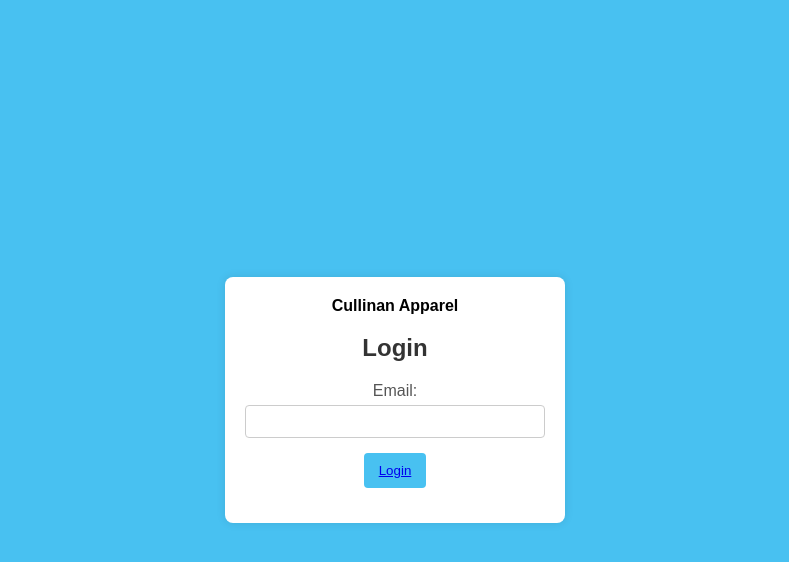
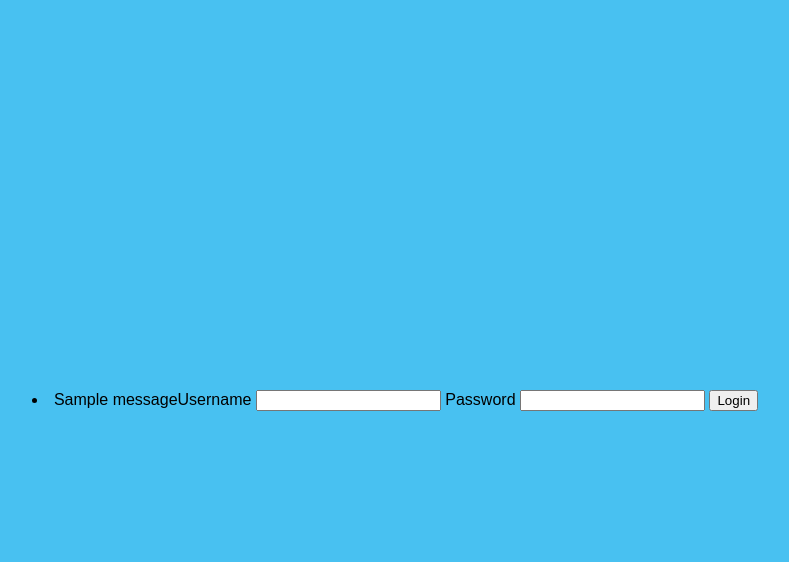
Before and after one commit to lauspence/Ecommerce, a Django app: template store/templates/store/login.html in a window 1280 px wide. Shown: the top 562 px of the page, without its empty margins (245-1034 px from the left). Run offline with Django 4.2, Linux system fonts and the light colour scheme; the template is opened without the code that fills it, so the values that code supplies are empty; one stand-in notice (Sample message) is shown.

Commit message:
Fourth commit

```diff
--- a/store/templates/store/login.html
+++ b/store/templates/store/login.html
@@ -61,8 +61,24 @@
     }
   </style>
 </head>
+
 <body>
-  <div class="login-container"> <b>Cullinan Apparel</b>
+
+  {% for message in messages %}
+    <li{%if message.tags %} class="{{message.tags}}"{%endif %}>{{message}}</li>
+  {% endfor %}
+
+  <form action="" method="post">
+    {% csrf_token %}
+    <label for="">Username</label>
+    <input type="text" name="Username" id="">
+    <label for="">Password</label>
+    <input type="Password" name="Password" id="">
+    <input type="Submit" value="Login">
+  </form>
+</body>
+
+  {% comment %} <div class="login-container"> <b>Cullinan Apparel</b>
     <h2>Login</h2>
     <form class="login-form" action="#" method="post">
       <div class="form-group">
@@ -71,9 +87,9 @@
       </div>
 
       <div class="form-group">
-        <button type="submit"><a href="Landing.html">Login</a></button>
+        <button type="submit"><a>Login</a></button>
       </div>
     </form>
-  </div>
+  </div> {% endcomment %}
 </body>
 </html>
--- a/store/templates/store/main.html
+++ b/store/templates/store/main.html
@@ -85,7 +85,7 @@
 
 
 		<div class="form-inline my-2 my-lg-0">
-			<a href="#"class="btn btn-warning">Login</a>
+			<a href="login.html"class="btn btn-warning">Login</a>
 
 			<a href="{% url 'cart' %}">
 			   <img  id="cart-icon" src="{% static 'images/cart.png' %}">
--- a/store/urls.py
+++ b/store/urls.py
@@ -8,4 +8,5 @@ urlpatterns = [
 	path('checkout/', views.checkout, name="checkout"),
 	path('update_item/', views.updateItem, name="update_item"),
 	path('process_order/', views.processOrder, name="process_order"),
+	path('login.html', views.loginview, name='login'),
 ]
```
Also changed, not shown: store/views.py (+14 -2 lines).
